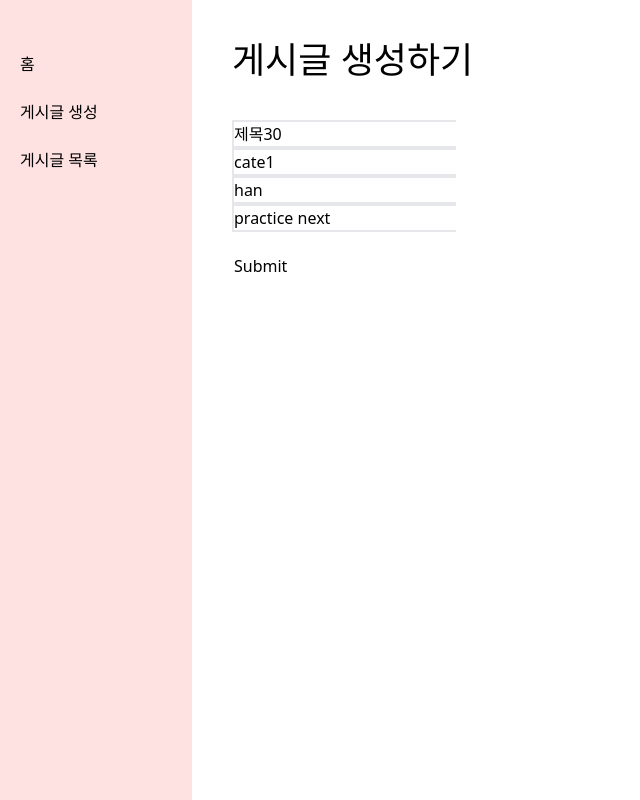
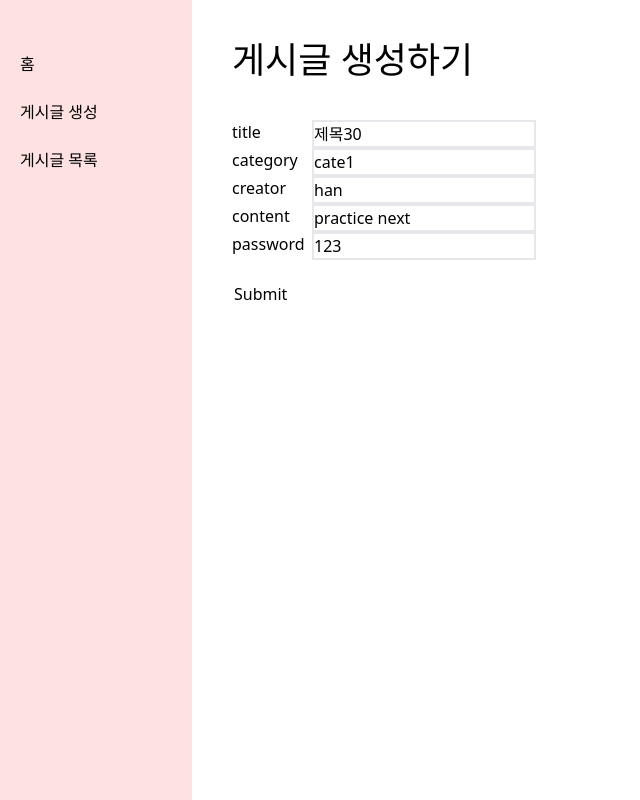
Before and after one commit to team-jdh/community_web, a Next.js app: page /post/new in a window 1280 px wide. Shown: the whole page, without its empty margins (0-640 px from the left). Built offline with nearby package versions, Linux system fonts and the light colour scheme.

Commit message:
비밀번호 추가

```diff
--- a/src/pages/post/new/index.tsx
+++ b/src/pages/post/new/index.tsx
@@ -9,6 +9,7 @@ const define = {
   category: "cate1",
   creator: "han",
   content: "practice next",
+  password: "123",
 };
 
 const requestPost = async (form: Record<string, HTMLInputElement>) => {
@@ -41,7 +42,7 @@ const Page: NextPageWithLayout = () => {
     try {
       const isSuccess = await requestPost(event.currentTarget);
       if (isSuccess) {
-        router.push("/");
+        router.push("/post");
       } else {
         alert("fail");
       }
@@ -57,8 +58,16 @@ const Page: NextPageWithLayout = () => {
 
   const inputs = _.entries(define).map(([key, value]) => {
     return (
-      <div key={key} className="border-2 w-56">
-        <input type="text" name={key} defaultValue={value} />
+      <div key={key} className="flex flex-row">
+        <label htmlFor={key} className="w-20 block">
+          {key}
+        </label>
+        <input
+          className="border-2 w-56"
+          type="text"
+          name={key}
+          defaultValue={value}
+        />
       </div>
     );
   });
```
